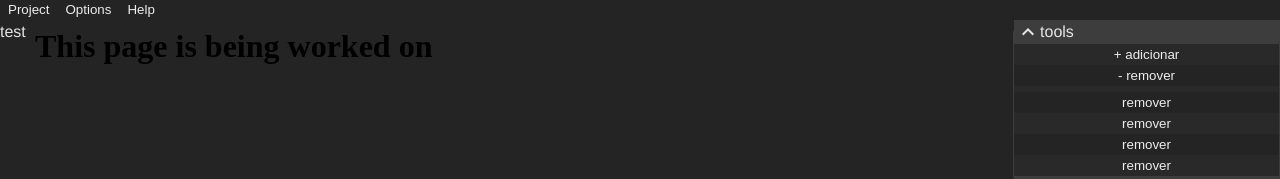
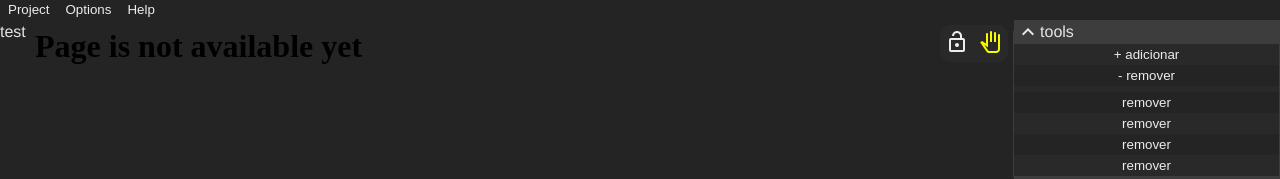
Before and after one commit to DarkCat5501/Anastasia, a Vue app: page / in a window 1280 px wide. Shown: the top 179 px of the page. Built offline with nearby package versions, Linux system fonts and the light colour scheme.

Commit message:
WIP: added default page css and viewport icons

```diff
--- /dev/null
+++ b/public/default.css
@@ -0,0 +1 @@
+body {}
--- a/src/App.vue
+++ b/src/App.vue
@@ -17,9 +17,14 @@ import LeftSideMenu from "./components/LeftSideMenu.vue";
 import RightSideMenu from "./components/RightSideMenu.vue";
 import Viewport from "./components/Viewport.vue";
 import { provideProp } from "./composables/component";
+import { onMounted } from "vue";
 
 
 provideProp("components",["test"],"leftsidemenu");
+
+onMounted(()=>{
+
+});
 
 </script>
 
--- a/src/components/Viewport.vue
+++ b/src/components/Viewport.vue
@@ -1,44 +1,78 @@
 <template>
 	<main v-setup ref="viewport" class="an-viewport">
+		<div class="overlay-menu">
+			<button @click="toggleLock">
+				<span v-if="locked" class="material-symbols-outlined">lock</span>
+				<span v-else class="material-symbols-outlined">lock_open</span>
+			</button>
+			<button @click="togglePan">
+				<span class="material-symbols-outlined" :class="{'active':pan_active}">pan_tool</span>
+			</button>
+		</div>
 	</main>
 </template>
-<script setup>
+<script setup lang="ts">
+
+import { ref } from "vue";
+import {MainViewport} from "../composables/viewport";
 
 const vSetup = {
 	created: (el) => {
-		const iframe = document.createElement("iframe");
-		iframe.frameBorder = "0";
-		iframe.width="100%";
-		iframe.height="100%";
-		iframe.classList.add("an-frame");
-		// iframe.src = "about:blank";
-		iframe.allowFullscreen = true;
-		iframe.onload = () => {
-			const text = document.createElement("h1");
-			text.innerText = "This page is being worked on";
-			iframe.contentDocument.body.appendChild(text);
-		}
-		el.iframe = el.appendChild(iframe);
+		MainViewport.attach(el);
 	},
-	beforeMount: (el) => {},
-	mounted: (el) => {},
-	beforeUpdate: (el) => {},
-	updated: (el) => {},
-	beforeUnmount:(el)=>{},
-	unmounted:(el) => {}
+	// beforeMount: (el) => {},
+	// mounted: (el) => {},
+	// beforeUpdate: (el) => {},
+	// updated: (el) => {},
+	// beforeUnmount:(el)=>{},
+	// unmounted:(el) => {}
 }
+
+const locked = ref(MainViewport.lock);
+const pan_active = ref(true);
+
+function toggleLock() {
+	MainViewport.toggleLock();
+	locked.value = MainViewport.locked;
+}
+
+function togglePan(){
+	pan_active.value = !pan_active.value;
+}
+
 </script>
 
-<style>
+<style scoped>
 .an-viewport {
 	display: flex;
 	justify-content: center;
+	position: relative;
+	height: 100%;
+	/* user-zoom: fixed; */
+}
+button {
+	padding:5px;
 }
 
-.an-frame {
-	background-color: none;
-	border:none;
-	user-select: none;
-	user-zoom: fixed;
+
+.overlay-menu {
+	position:absolute;
+	z-index:1;
+	right:5px; top:5px;
+	padding: 0;
+	margin:0;
+	border-radius: 10px;
+  background: color-mix(in srgb, var(--th-cl0-l) 60%, transparent);
+	overflow:hidden;
+	transition: background ease-in-out 300ms;
+	display:flex;
+}
+
+.overlay-menu:hover {
+  background: color-mix(in srgb, var(--th-cl0-l) 85%, transparent);
+}
+
+.active {
+	color: var(--th-txt-active);
 }
 </style>
--- /dev/null
+++ b/src/composables/nilla.ts
@@ -0,0 +1,25 @@
+export function toElement(
+	data: string,
+	root = document.createElement("template"),
+) {
+	root.innerHTML = data;
+	if (root instanceof HTMLTemplateElement) return root.content;
+	return root;
+}
+
+export function append(root, ...nodes: (string | Node)[]) {
+	const mappedNodes = nodes
+		.map((node) => {
+			if (typeof node === "string") return toElement(node);
+			return node;
+		})
+		.flatMap((nodes) => {
+			if (nodes instanceof DocumentFragment)
+				//Applied for fragments
+				return Array.from((<DocumentFragment>nodes).childNodes);
+
+			return nodes;
+		});
+
+	root.append(...mappedNodes);
+}
--- a/src/composables/viewport.ts
+++ b/src/composables/viewport.ts
@@ -1,16 +1,72 @@
+import * as Nilla from "./nilla";
+
 export class Viewport {
-	constructor(element: HTMLElement) {
-		this.element = element;
-		this.element.onload = () => this.onStart();
+	root:
+		| (HTMLElement & { iframe?: HTMLIFrameElement; _viewport?: Viewport })
+		| null;
+	iframe: HTMLIFrameElement;
+	document: Document;
+	window: Window;
+	locked = false;
+
+	constructor(root?: HTMLIFrameElement) {
+		if (root) this.attach(root);
+	}
+
+	attach(root: HTMLIFrameElement) {
+		this.root = root;
+		if (!this.root.iframe) {
+			//create the iframe with the correct properties
+			const iframe = document.createElement("iframe");
+			iframe.frameBorder = "0";
+			iframe.width = "100%";
+			iframe.height = "100%";
+			iframe.classList.add("an-frame");
+			iframe.src = "about:blank";
+			iframe.allowFullscreen = true;
+			//attach event handlers
+			iframe.onload = () => this.onStart();
+			this.root.iframe = this.root.appendChild(iframe);
+			this.iframe = this.root.iframe;
+		}
+		this.root._viewport = this;
+		this.iframe = this.root.iframe;
+	}
+
+	toggleLock() {
+		console.log("lcok");
+		this.locked = !this.locked;
+		//TODO: handle locking view
 	}
 
 	onStart() {
+		if (!this.isValid) return;
 
+		//inicialize document info
+		this.document = this.iframe.contentDocument!;
+		this.window = this.iframe.contentWindow!;
+
+		//setup drawing
+		const { body, head } = this.document;
+		Nilla.append(
+			head,
+			'<meta charset="UTF-8" />' +
+			'<link rel="icon" type="image/svg+xml" href="/vite.svg"/>' +
+			'<meta name="viewport" content="width=device-width, initial-scale=1.0"/>' +
+			//google material icons
+			'<link rel="stylesheet" href="https://fonts.googleapis.com/css2?family=Material+Symbols+Outlined:opsz,wght,FILL,GRAD@20..48,100..700,0..1,-50..200"/>' +
+			//default stylesheet
+			'<link rel="stylesheet" href="./default.css"/>' +
+			"<title>Initial</title>",
+		);
+		Nilla.append(body, "<h1>Page is not available yet</h1>");
 	}
 
-	onUpdate() {
+	onUpdate() { }
 
+	get isValid() {
+		return this.root !== null && this.iframe !== null;
 	}
+}
 
-	element: HTMLElement;
-}
+export const MainViewport: Viewport = new Viewport();
--- a/src/style.css
+++ b/src/style.css
@@ -50,6 +50,7 @@ body {
 
   /*text colors*/
   --th-txt-primary: #ededed;
+  --th-txt-active: #f9f900;
   --th-txt-secondary: #fc2d2a;
   /*component colors*/
   --th-accent-cl: #3d3d3d;
@@ -59,7 +60,6 @@ body {
 }
 
 /* Color pallet */
-
 
 /* attacheables */
 .bordered {
@@ -126,8 +126,7 @@ body {
   background: var(--th-accent-cl-hover);
 }
 
-
-fieldset:has(>legend)[class~="an-menu"]>legend {
+fieldset:has(> legend)[class~="an-menu"]>legend {
   width: 100%;
   display: flex;
 }
@@ -145,7 +144,6 @@ fieldset:has(>legend)[class~="an-menu"]>legend {
   float: left;
   text-align: center;
 }
-
 
 /*Special MENUs*/
 .an-left-sidemenu {
@@ -185,7 +183,6 @@ fieldset:has(>legend)[class~="an-menu"]>legend {
   overflow: hidden;
 }
 
-
 /*Overloads*/
 button {
   background: rgba(var(--th-cl0), 0.8);
@@ -198,5 +195,5 @@ button {
 
 button:hover {
   background: var(--th-cl1);
-  color: var(--th-txt-secondary)
+  color: var(--th-txt-secondary);
 }
```
Also changed, not shown: src/composables/menus.ts (added, +31 -0 lines), src/main.js (+4 -6 lines).
